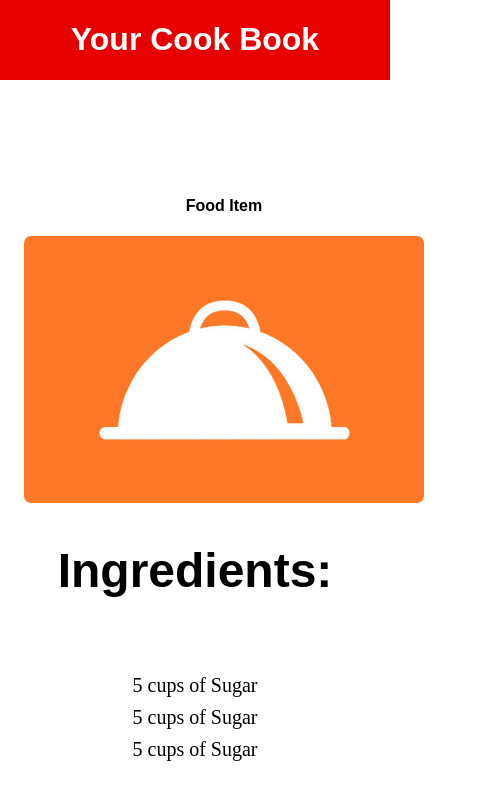
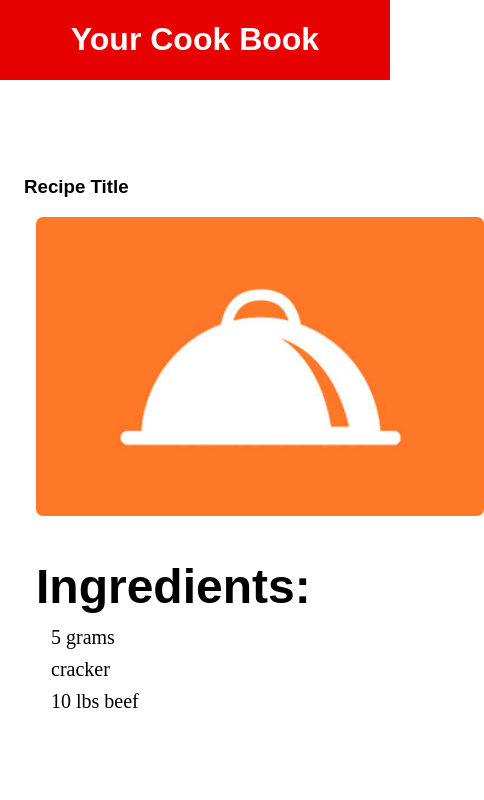
Before and after one commit to Raphael-Cruzado/ajax-project, a website: page index.html in a window 390 px wide. Shown: the whole page, 484 px wide, since content can reach past the window. Drawn offline with Linux system fonts and the light colour scheme; a web font is replaced by a local one.

Commit message:
fixing CSS

```diff
--- a/css/layout.css
+++ b/css/layout.css
@@ -30,17 +30,9 @@
 }
 
 @media screen and (max-width: 1150px) {
-  .container {
+  .container,
+  .container-view {
     max-width: 900px;
-  }
-
-  #rec-small {
-    padding-left: 50%;
-  }
-
-  #ing-small {
-    margin-right: 14%;
-    margin-left: 14%;
   }
 
   .column-full,
--- a/css/styles.css
+++ b/css/styles.css
@@ -99,3 +99,9 @@ li {
 .photo-entries {
   width: 20rem;
 }
+
+.container-view {
+  max-width: 575px;
+  margin: 0 auto;
+  padding: 0 1.5rem;
+}
--- a/index.html
+++ b/index.html
@@ -68,24 +68,23 @@
       </div>
     </div>
 
-    <div class="container" style="margin-top: 6rem; max-width: 73rem;">
-      <div data-view="entry" class="">
-        <div class="row" style="max-width: 25rem; float: left;">
-          <div class="no-wrap">
-            <h4>Food Item</h4>
-          </div>
+    <div class="container-view" style="margin-top: 6rem; max-width: 73rem;">
+      <div class="row-view">
+        <h3>Recipe Title</h3>
+        <div class="column-half">
           <img class="photo-display" src="images/placeholder.jpg" alt="image-placeholder">
         </div>
+        <div class="column-half" style="margin-bottom: -3rem;">
+          <h2 style="font-size: xxx-large;">Ingredients:</h2>
+        </div>
+        <div class="column-half">
+          <ul>
+            <li>5 grams cracker</li>
+            <li>10 lbs beef</li>
+          </ul>
+        </div>
+        <div class="row-view">
 
-        <div class="row no wrap" style="float: right; max-width: 45rem;">
-          <h2 style="font-size: xxx-large;">Ingredients:</h2>
-          <div class="row">
-            <ul class="ingredient-list">
-              <li>5 cups of Sugar</li>
-              <li>5 cups of Sugar</li>
-              <li>5 cups of Sugar</li>
-            </ul>
-          </div>
         </div>
       </div>
     </div>
```
